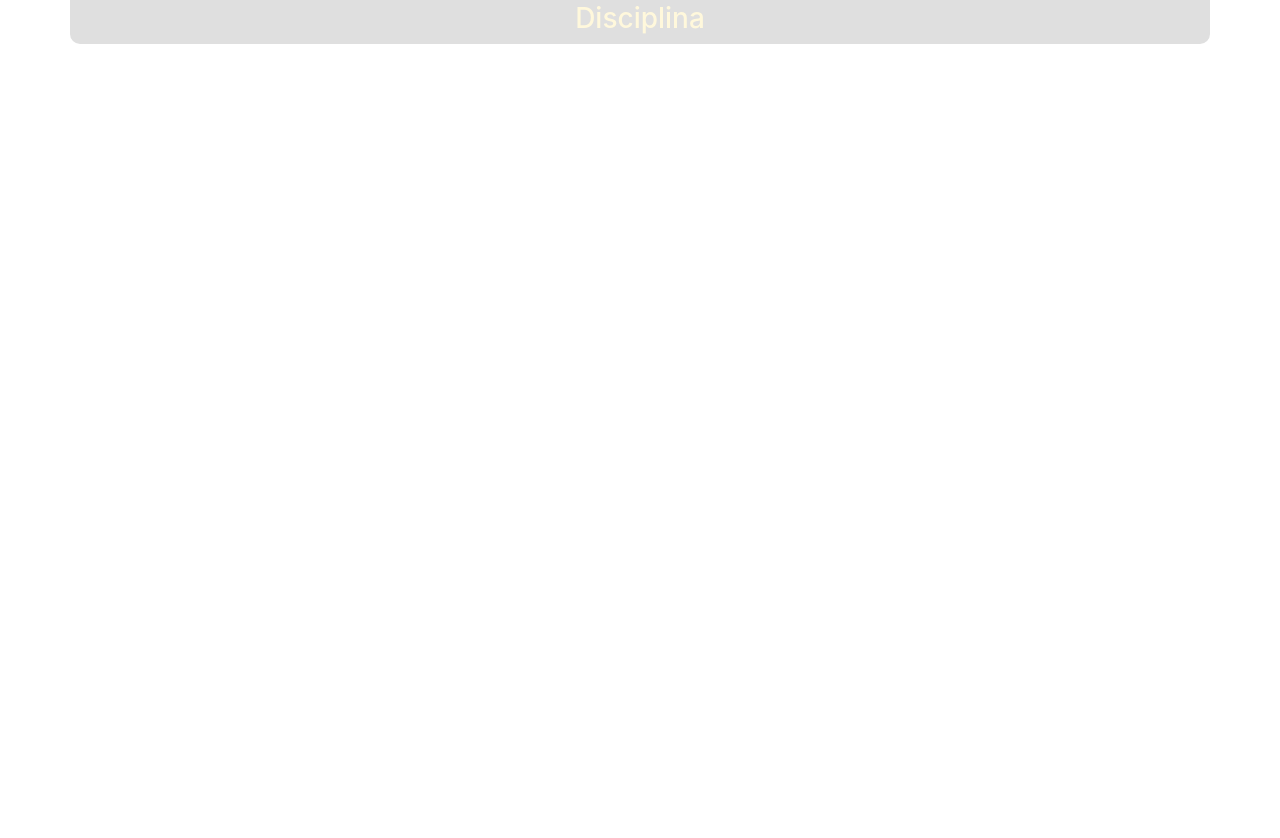
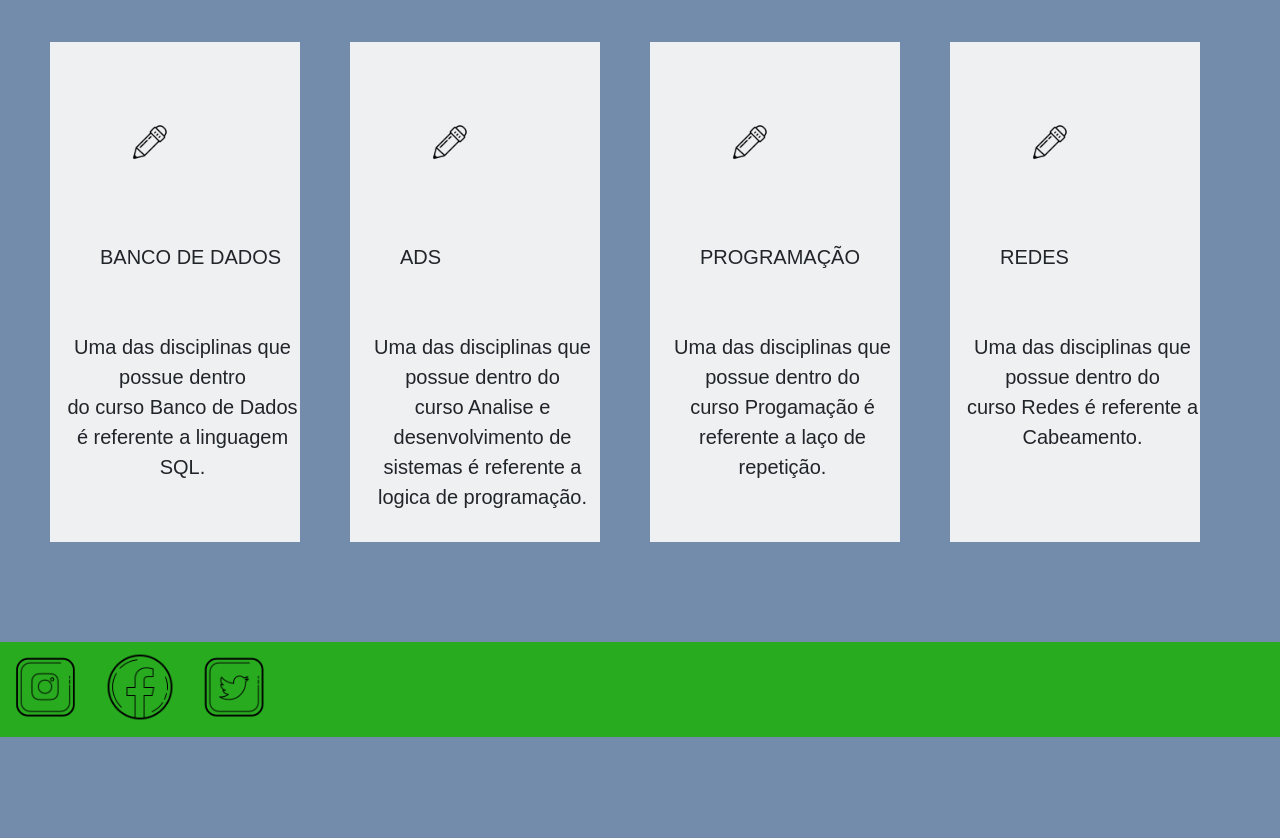
Before and after one commit to MarcioGabriel98/Atividade_continua_LMS, a plain HTML site: page disciplina.html in a window 1280 px wide. Shown: the part 118-956 px from the top of the page. Before the commit the page ends 800 px from the top, so only its background shows below. Drawn offline with nearby package versions, Linux system fonts and the light colour scheme.

Commit message:
subindo arquivos necessários

```diff
--- a/assets/css/custom.css
+++ b/assets/css/custom.css
@@ -1,3 +1,4 @@
+
 .new-color-menu{
     background: #28ab1f !important;
 }
@@ -14,8 +15,89 @@
 
 
 footer{
- position: absolute;
-  bottom: 0;
-  width: 100%;
-  height: 2.5rem;
+position: absolute;
+bottom: 0;
+width: 100%;
+height: 2.5rem;
 }
+
+
+        /*_____________DISCIPLINA____________*/
+
+#disciplinas{
+    height:900px;
+    background:#748CAB;
+}
+#dis_titu{
+    font-family:arial-black;
+    font-size:30px;
+    text-align:center;
+    color:#EEF0F2;
+}
+
+.dis1{
+    background:#EEF0F2;
+    float: left;
+    height:500px;
+    width:250px;
+    margin: 0 0 0 50px;
+}
+
+.dis2{
+    background:#EEF0F2;
+    float:left;
+    height:500px;
+    width:250px;
+    margin: 0 0 0 50px;
+}
+
+.dis3{
+    background:#EEF0F2;
+    float:left;
+    height:500px;
+    width:250px;
+    margin: 0 0 0 50px;
+}
+
+.dis4{
+    background:#EEF0F2;
+    float:left;
+    height:500px;
+    width:250px;
+    margin: 0 0 0 50px;
+}
+
+.img_dis{
+    padding:80px;
+    width:200px;
+    height:auto;
+}
+.titulo{
+    margin:0 0 0 50px;
+    font-family:arial;
+    font-size:20px;
+}
+.tex{
+    margin:60px 0 0 15px;
+    font-family:arial;
+    font-size:20px;
+    text-align:center;
+}
+        /*_____________//DISCIPLINA____________*/
+
+
+        	/*_____________RODAPE____________*/
+footer{
+	height:-600px;
+}
+
+.redes{
+	height:95px;
+	background:#28ab1f;
+}
+
+.img_redes{
+	width:90px;
+	height:auto;
+}
+		/*_____________//RODAPE____________*/
--- a/disciplina.html
+++ b/disciplina.html
@@ -20,7 +20,7 @@
     <header>
         <div class="navbar navbar-dark bg-dark box-shadow new-color-menu">
             <div class="container d-flex justify-content-between">
-                <a href="#" class="navbar-brand d-flex align-items-center">
+                <a href="index.html" class="navbar-brand d-flex align-items-center">
                     <svg xmlns="http://www.w3.org/2000/svg" width="20" height="20" viewBox="0 0 24 24" fill="none"
                         stroke="currentColor" stroke-width="2" stroke-linecap="round" stroke-linejoin="round" class="mr-2">
                         <path d="M23 19a2 2 0 0 1-2 2H3a2 2 0 0 1-2-2V8a2 2 0 0 1 2-2h4l2-3h6l2 3h4a2 2 0 0 1 2 2z"></path>
@@ -43,22 +43,50 @@
         </div>
     </header>
 
-    <div class="container">
-        <div class="row page-title-home mt-3">
-            <div class="col-12 col-sm-12 col-md-12">
-                <h3 class="text-center mt-5">Disciplina</h3>
-            </div>
+        <!-- __________________Disciplinas__________________ -->
+
+   <div id="disciplinas">
+        <div id='dis_titu'>
+            <h1 class='disciplinas'>DISCIPLINAS</h1>
+        </div>
+        <br><br>
+        <div class='dis1'>
+            <img src='imgs/dis1.png' class="img_dis"></img>
+            <span class="titulo">BANCO DE DADOS</span>
+            <p class="tex"> Uma das disciplinas que possue dentro<br> do curso Banco de Dados
+                é referente a linguagem SQL.
+            </p>
+        </div>
+
+        <div class='dis2'>
+            <img src='imgs/dis1.png' class="img_dis"></img>
+            <span class="titulo">ADS</span>
+            <p class="tex"> Uma das disciplinas que possue dentro do<br> curso Analise e desenvolvimento de sistemas
+                é referente a logica de programação.
+            </p>
+        </div>
+
+
+        <div class='dis3'>
+            <img src='imgs/dis1.png' class="img_dis"></img>
+            <span class="titulo">PROGRAMAÇÃO</span>
+            <p class="tex"> Uma das disciplinas que possue dentro do<br> curso Progamação
+                é referente a laço de repetição.
+            </p>
+        </div>
+
+        <div class='dis4'>
+            <img src='imgs/dis1.png' class="img_dis"></img>
+            <span class="titulo">REDES</span>
+            <p class="tex"> Uma das disciplinas que possue dentro do<br> curso Redes
+                é referente a Cabeamento.
+            </p>
         </div>
     </div>
+    <!-- __________________//DISCIPLINAS__________________ -->
 
 
-    <footer>
-        <div class="row">
-            <div class="col-md-12">
 
-            </div>
-        </div>
-    </footer>
 
     <!-- JavaScript (Opcional) -->
     <!-- jQuery primeiro, depois Popper.js, depois Bootstrap JS -->
@@ -69,6 +97,15 @@
     <script src="https://stackpath.bootstrapcdn.com/bootstrap/4.1.3/js/bootstrap.min.js" integrity="sha384-ChfqqxuZUCnJSK3+MXmPNIyE6ZbWh2IMqE241rYiqJxyMiZ6OW/JmZQ5stwEULTy"
         crossorigin="anonymous"></script>
     <script src="./assets/js/custom.js"></script>
+    <footer>
+
+			<div class="redes">
+				<img src="imgs/insta.png" class="img_redes"></img>
+				<img src="imgs/face.png" class="img_redes"></img>
+				<img src="imgs/twit.png" class="img_redes"></img>
+			</div>
+
+		</footer>
 </body>
 
 </html>
```
Also changed, not shown: curso.html (+13 -8 lines), cursos.html (+13 -7 lines), index.html (+12 -11 lines), noticias.html (+14 -9 lines), imgs/dis1.png (added), imgs/face.png (added), imgs/insta.png (added), imgs/twit.png (added), 1 other file.
